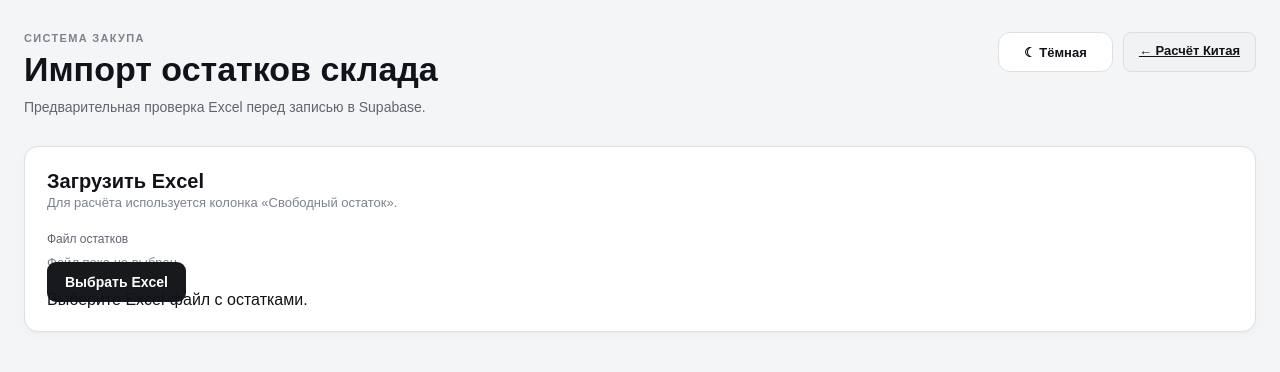
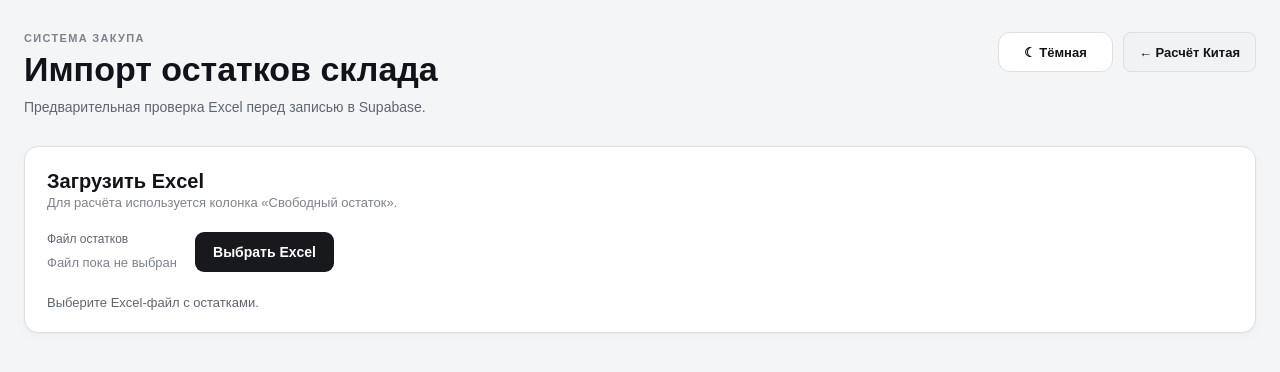
Before and after one commit to Raidis6023/zakup-automation, a Next.js app: page /stock-import in a window 1280 px wide. Shown: the top 372 px of the page. Built offline with nearby package versions, Linux system fonts and the light colour scheme.

Commit message:
Add stock import styles

```diff
--- a/app/globals.css
+++ b/app/globals.css
@@ -1132,3 +1132,90 @@ button {
   }
 
 }
+/* ============================================
+   ИМПОРТ ОСТАТКОВ
+   ============================================ */
+
+.stock-upload-box {
+  display: flex;
+
+  align-items: center;
+
+  gap: 18px;
+
+  flex-wrap: wrap;
+}
+
+
+.stock-file-button {
+  display: inline-flex;
+
+  align-items: center;
+
+  justify-content: center;
+
+  user-select: none;
+}
+
+
+.stock-upload-message {
+  width: 100%;
+
+  padding-top: 4px;
+
+  color:
+    var(--text-secondary);
+
+  font-size: 13px;
+}
+
+
+.navigation-button {
+  display: inline-flex;
+
+  align-items: center;
+
+  justify-content: center;
+
+  text-decoration: none;
+}
+
+
+.stock-import-table {
+  min-width: 1200px;
+}
+
+
+.import-status {
+  display: inline-flex;
+
+  padding:
+    5px
+    8px;
+
+  border-radius: 7px;
+
+  font-size: 12px;
+
+  font-weight: 600;
+
+  white-space: nowrap;
+}
+
+
+.import-status-matched {
+  background:
+    rgba(40, 160, 90, 0.12);
+}
+
+
+.import-status-new_product {
+  background:
+    rgba(60, 120, 220, 0.13);
+}
+
+
+.import-status-error {
+  background:
+    rgba(220, 70, 70, 0.13);
+}
```
